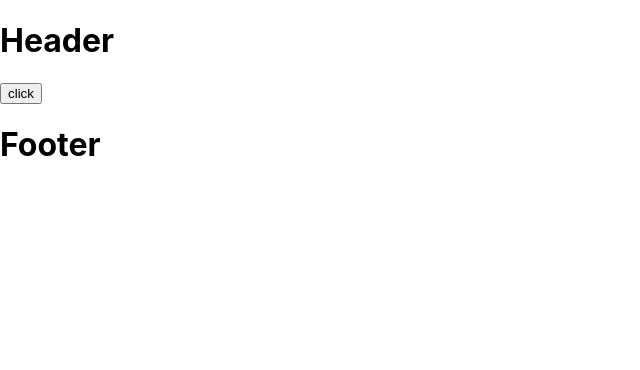
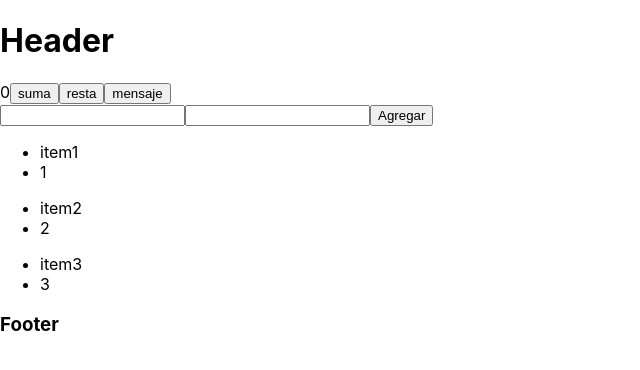
Before and after one commit to Oscar21122/react6to, a React (Create React App) app: page / in a window 1280 px wide. Shown: the top 370 px of the page, without its empty margins (0-640 px from the left). Built offline with nearby package versions, Linux system fonts and the light colour scheme.

Commit message:
Segundo commit

```diff
--- a/src/App.jsx
+++ b/src/App.jsx
@@ -4,19 +4,39 @@ import { useState } from 'react';
 import Header from "./components/Header"
 import Footer from "./components/Footer"
 import Boton from "./components/Boton"
+import List from "./components/List"
+import Add from "./components/Add"
 
 function App() {
-  let [count, setCount] = useState(524)
+  const items = [
+    {id: 1, name: "item1", price: 1},
+    {id: 2, name: "item2", price: 2},
+    {id: 3, name: "item3", price: 3}]
+
+  let [count, setCount] = useState(0)
   const sum = () => {
     setCount(count + 1)
     console.log(count)
+  }
+  const resta = () => {
+    setCount(count - 1)
+    console.log(count)
+  }
+  const add = (item) => {
+    item.id = item.length + 1;
+    item.push(item)
   }
   const nombre = "Hugo Reyes";
   const elemento = <h1>Hello, {nombre}</h1>;
   return (
     <div>
       <Header></Header>
-      <Boton></Boton>
+      {count}
+      <Boton name={"suma"} click={sum} n></Boton>
+      <Boton name={"resta"} click={resta}></Boton>
+      <Boton name={"mensaje"} click={() => alert("hola")}></Boton>
+      <Add add={add}></Add>
+      <List items={items}></List>
       <Footer></Footer>
     </div>
   );
--- /dev/null
+++ b/src/components/Add.jsx
@@ -0,0 +1,15 @@
+import React, { useState } from 'react'
+import Boton from './Boton'
+
+const Add = ({add}) => {
+    const [name, setName] = useState("");
+  return (
+    <div>
+        <input onChange={(e)=>setName(e.target.value)} type='text' name="" id=""/>
+        <input type='number' name="" id=""/>
+        <Boton name="Agregar"></Boton>
+    </div>
+  )
+}
+
+export default Add
--- a/src/components/Boton.jsx
+++ b/src/components/Boton.jsx
@@ -1,7 +1,7 @@
 import React from 'react'
 
-const Boton = () => {
-    return <button>click</button>
+const Boton = ({name, click}) => {
+    return <button onClick={click}>{name}</button>
 };
 
 export default Boton;
--- a/src/components/Footer.jsx
+++ b/src/components/Footer.jsx
@@ -3,7 +3,7 @@ import React from 'react'
 const Footer = () => {
     return (
         <div>
-            <h1>Footer</h1>
+            <h3>Footer</h3>
         </div>
     );
 };
--- /dev/null
+++ b/src/components/Item.jsx
@@ -0,0 +1,14 @@
+import React from 'react'
+
+const Item = ({item}) => {
+  return (
+    <div>
+      <ul>
+        <li>{item.name}</li>
+        <li>{item.price}</li>
+      </ul>
+    </div>
+  )
+}
+
+export default Item
--- /dev/null
+++ b/src/components/List.jsx
@@ -0,0 +1,10 @@
+import React from 'react'
+import Item from "./Item"
+
+const List = ({items}) => {
+  return (
+    <div>{items.map((i)=><Item key={i.id} item={i}></Item>)}</div>
+  )
+}
+
+export default List
```
